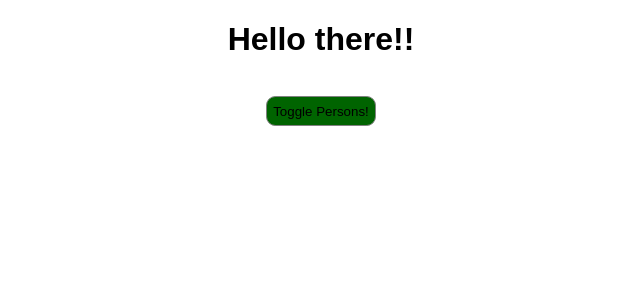
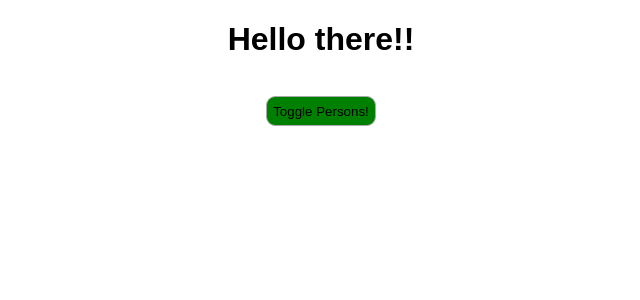
Before and after one commit to GreyWarden/curso-react, a React (Create React App) app: page / in a window 1280 px wide. Shown: the top 300 px of the page, without its empty margins (319-959 px from the left). Built offline with nearby package versions, Linux system fonts and the light colour scheme.

Commit message:
Created styled Button

```diff
--- a/src/App.js
+++ b/src/App.js
@@ -1,6 +1,7 @@
 import React, {Component} from 'react';
 import './App.css';
 import Person from './Components/Person/Person';
+import Button from "./Components/Base/Button/Button";
 
 class App extends Component {
   state = {
@@ -53,14 +54,6 @@ class App extends Component {
   }
 
   render() {
-    const buttonStyles = {
-      backgroundColor: !this.state.showPersons ? 'darkgreen' : 'darkred',
-      border: '1px solid grey',
-      borderRadius: '0.7em',
-      padding: '0.5em',
-      cursor: 'pointer',
-      userSelect: 'none',
-    }
     const persons = this.state.showPersons &&
           (
               <div className='PersonsContainer'>
@@ -85,12 +78,11 @@ class App extends Component {
         <div className='App'>
           <h1>Hello there!!</h1>
           <p>
-            <button
+            <Button
                 onClick={this.togglePersonsHandler}
-                style={buttonStyles}
+                text='Toggle Persons!'
             >
-              Toggle Persons!
-            </button>
+            </Button>
           </p>
           { persons }
         </div>
--- /dev/null
+++ b/src/Components/Base/Button/Button.js
@@ -0,0 +1,28 @@
+import React from 'react'
+import styled from 'styled-components'
+
+const BaseButton = styled.button`
+    background-color: green;
+    border: 1px solid darkgrey;
+    border-radius: 0.7em;
+    padding: 0.5em;
+    cursor: pointer;
+    user-select: none;
+    outline: none;
+    &:hover {
+      background-color: lightgreen;
+      border: 1px solid black;
+      box-shadow: 2px 3px 1px darkgrey;
+    }
+`
+
+const Button = ({text, onclick, classes}) => (
+    <BaseButton
+      onClick={onclick}
+      className={classes}
+    >
+      {text}
+    </BaseButton>
+)
+
+export default Button
```
